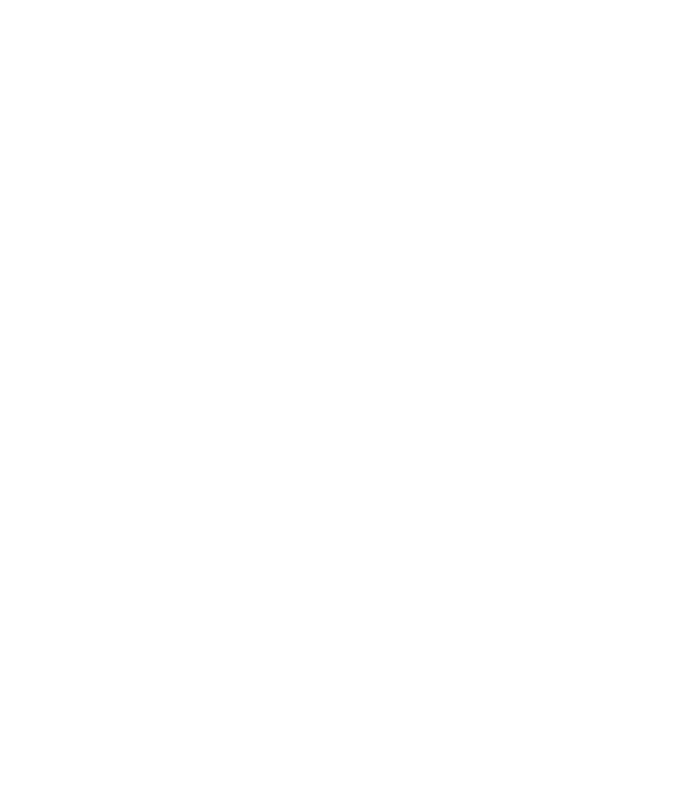
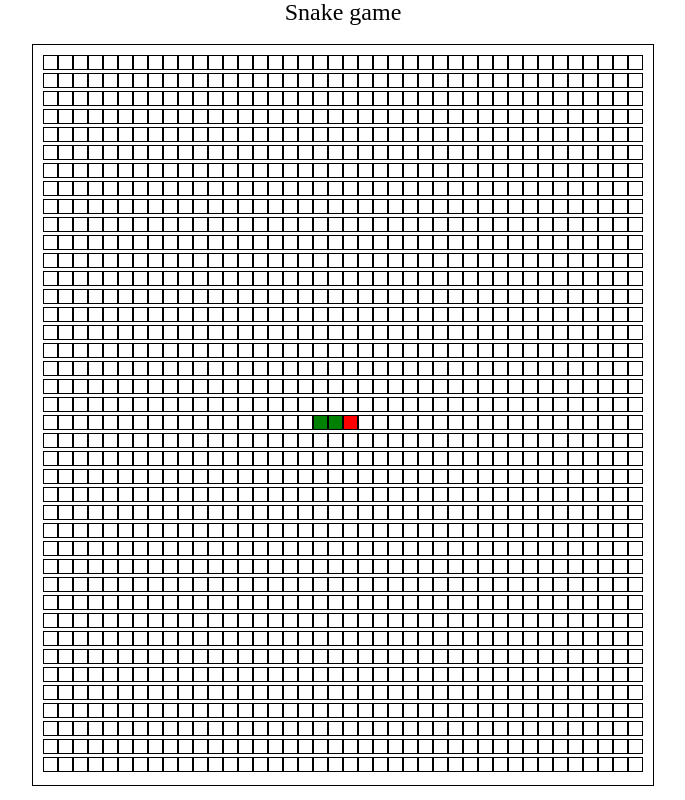
Before and after one commit to N4de/js-snake, a plain HTML site: page index.html in a window 1280 px wide. Shown: the whole page, without its empty margins (297-982 px from the left). Drawn offline with nearby package versions, Linux system fonts and the light colour scheme.

Commit message:
createSnake, createGrid

```diff
--- a/index.html
+++ b/index.html
@@ -4,8 +4,13 @@
 		<title>Snake</title>
 		<link rel="stylesheet" type="text/css" href="reset.css">
 		<link rel="stylesheet" type="text/css" href="styles.css">
+		<script src="https://ajax.googleapis.com/ajax/libs/jquery/3.2.0/jquery.min.js"></script>
 	</head>
 	<body>
+		<h1>Snake game</h1>
+		<div class="container">
 
+		</div>
+		<script src="snake.js"></script>
 	</body>
 </html>
--- a/snake.js
+++ b/snake.js
@@ -1,3 +1,54 @@
+// DOM ELEMENTS
+
+
+
+
+// GLOBAL VARIABLES
+
+
+// OBJECTS
+
+var grid = {
+	defaultBox: " ",
+	boxCoordinates: [],
+	size: 40,
+
+	createGrid: function() {
+		for (var i = 0; i < 40; i++) {
+			for (var g = 0; g < 40; g++) {
+				$div = $("<div>", {id: "box-"+i+"-"+g, class: "box"});
+				$(".container").append($div);
+			}
+		}
+	},
+
+	createBox: function() {
+		$(".container").append("<div class='box'></div>");
+	},
+
+	findBox: function([x, y]) {
+
+	}
+}
+
+var snake = {
+	size: 3,
+	snakeCoordinates: [],
+	direction: "right",
+
+
+	createSnake: function() {
+		$("#box-20-20").addClass("snake-head");
+		$("#box-20-19").addClass("snake-body");
+		$("#box-20-18").addClass("snake-body");
+
+	}
+}
+
+
+
+
 $(document).ready(function(){
-
+	grid.createGrid();
+	snake.createSnake();
 });
--- a/styles.css
+++ b/styles.css
@@ -0,0 +1,29 @@
+h1 {
+	text-align: center;
+	font-size: 24px;
+	margin-bottom: 20px;
+}
+
+.box {
+	height: 15px;
+	width: 15px;
+	box-sizing: border-box;
+	border: 1px solid black;
+	display: inline-block;
+
+}
+
+.container {
+	border: 1px solid black;
+	padding: 10px;
+	width: 600px;
+	margin: 0 auto;
+}
+
+.snake-head {
+	background-color: red;
+}
+
+.snake-body {
+	background-color: green;
+}
```
